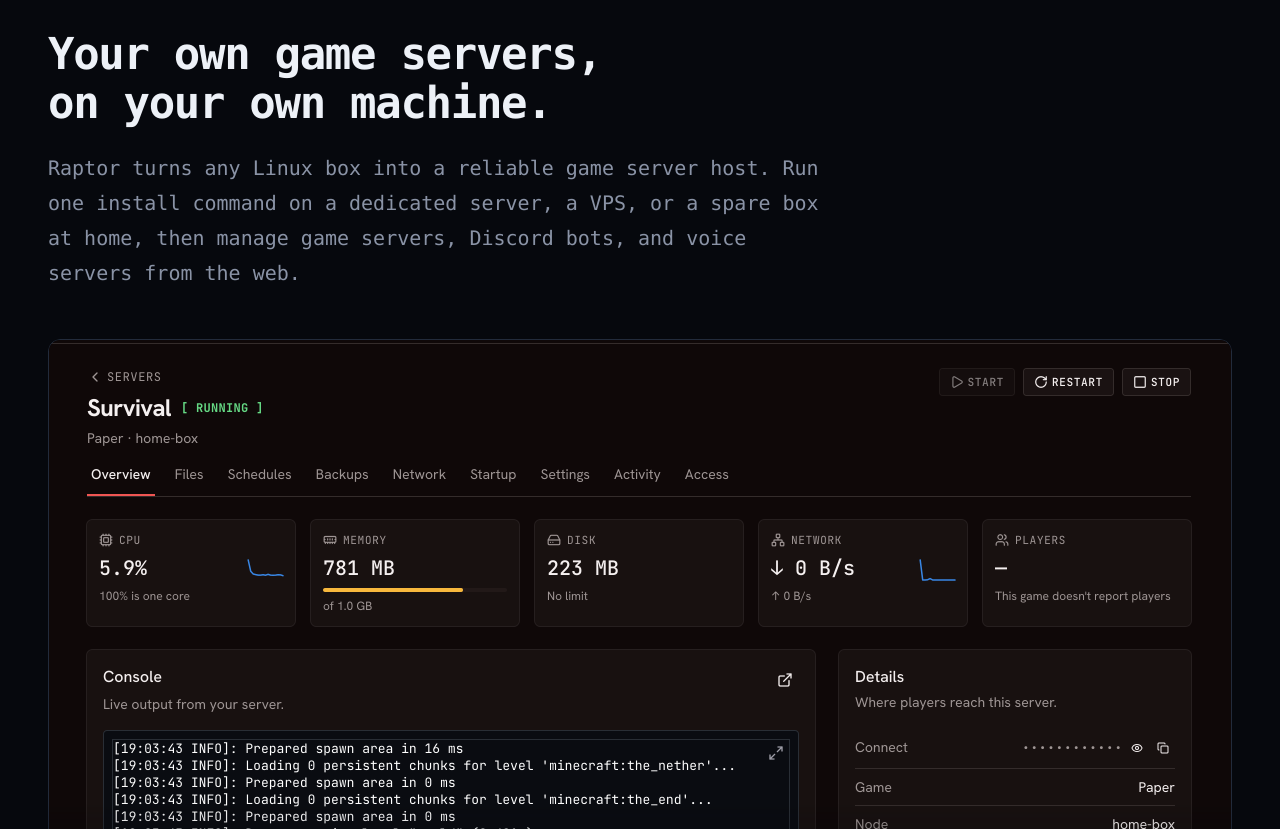
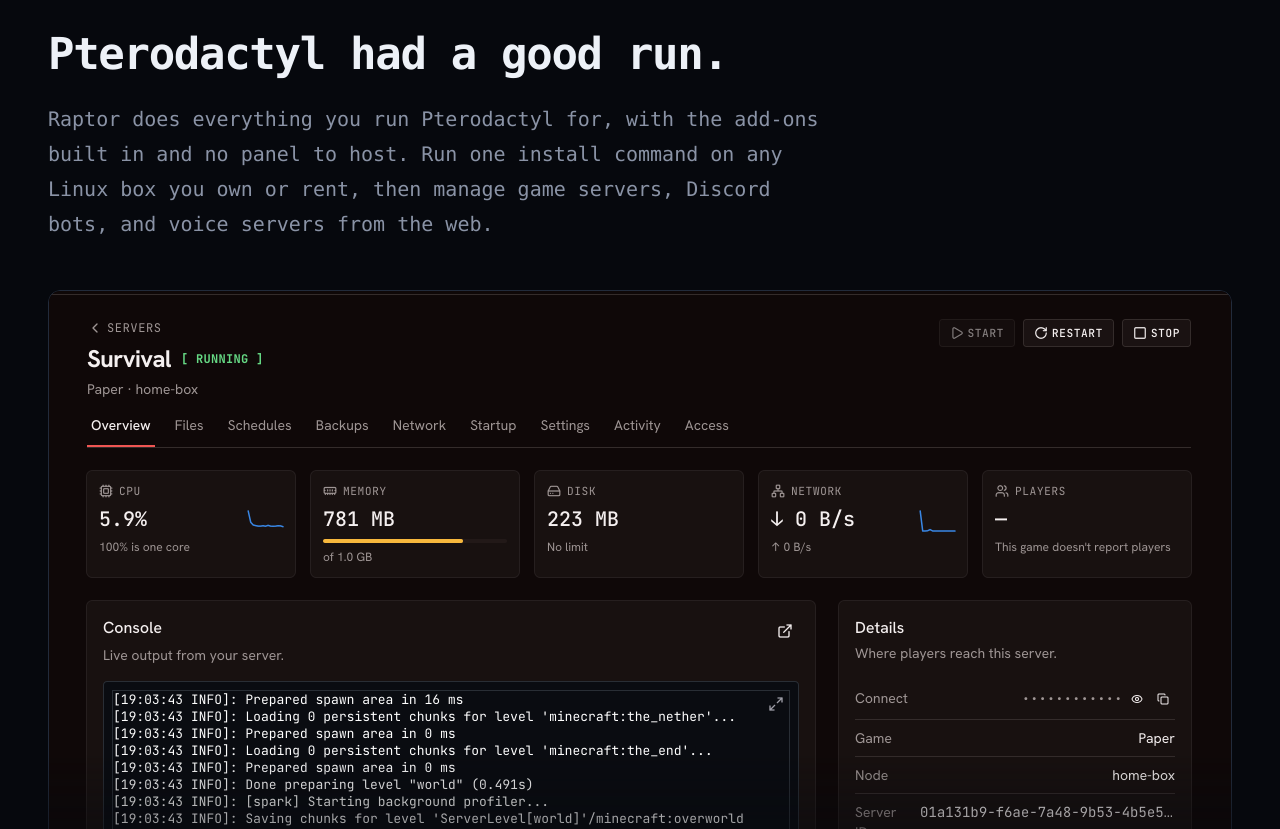
Before and after one commit to xena-studios/website, an Astro site: page / in a window 1280 px wide. Shown: the part 951-1780 px from the top of the page. Built offline with nearby package versions, Linux system fonts and the light colour scheme; Astro itself is replaced by a stand-in of ours; a web font is replaced by a local one.

Commit message:
feat: lead the Raptor section with its new headline

```diff
--- a/src/pages/index.astro
+++ b/src/pages/index.astro
@@ -64,10 +64,10 @@ const principles = [
     <div class="wrap">
       <div class="raptor-head">
         <Fragment set:html={raptorSvg} />
-        <h2 id="raptor-title">Your own game servers, on your own machine.</h2>
+        <h2 id="raptor-title">Pterodactyl had a good run.</h2>
         <p class="lead">
-          Raptor turns any Linux box into a reliable game server host. Run one install command on a dedicated server, a VPS,
-          or a spare box at home, then manage game servers, Discord bots, and voice servers from the web.
+          Raptor does everything you run Pterodactyl for, with the add-ons built in and no panel to host. Run one install
+          command on any Linux box you own or rent, then manage game servers, Discord bots, and voice servers from the web.
         </p>
       </div>
 
```
